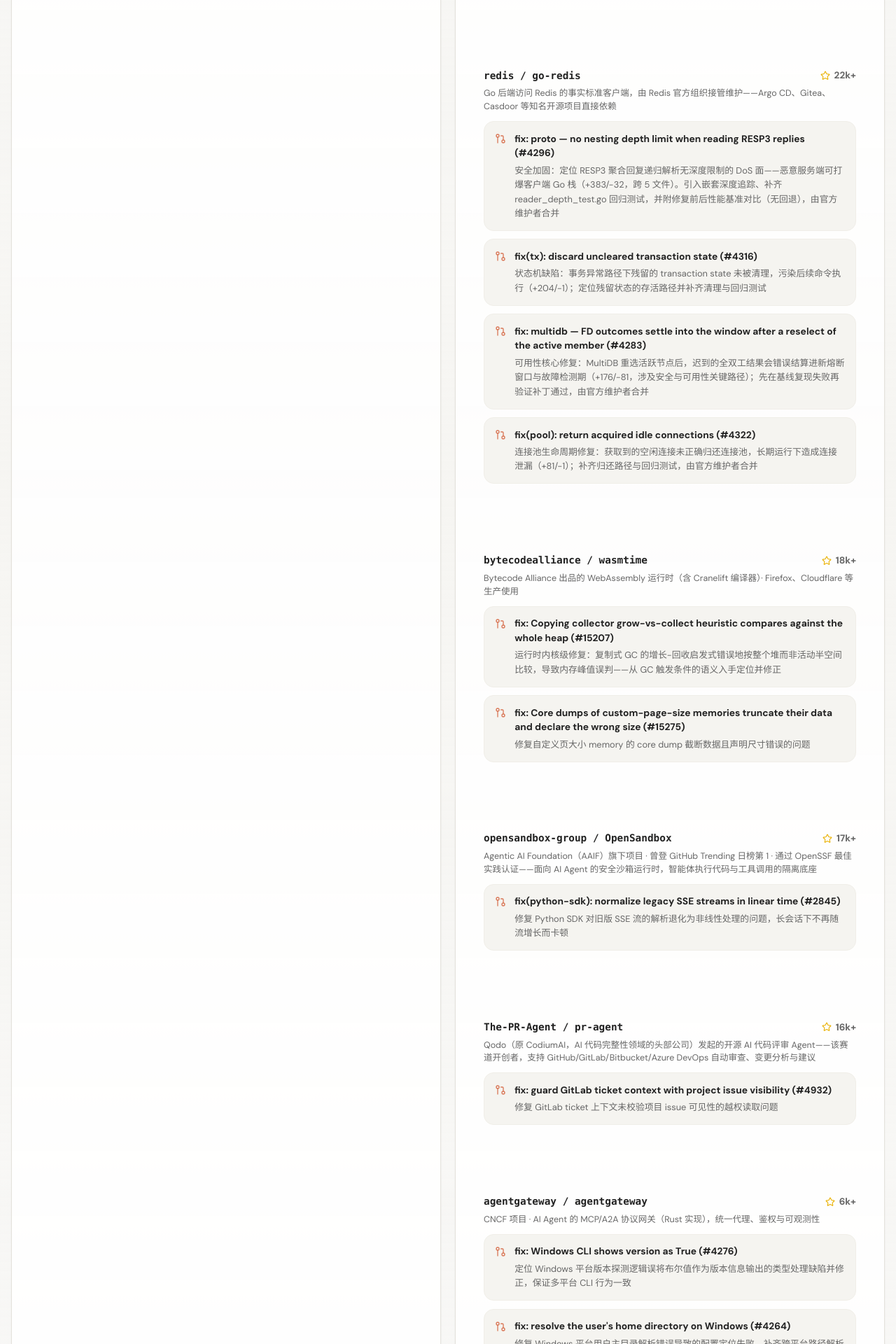
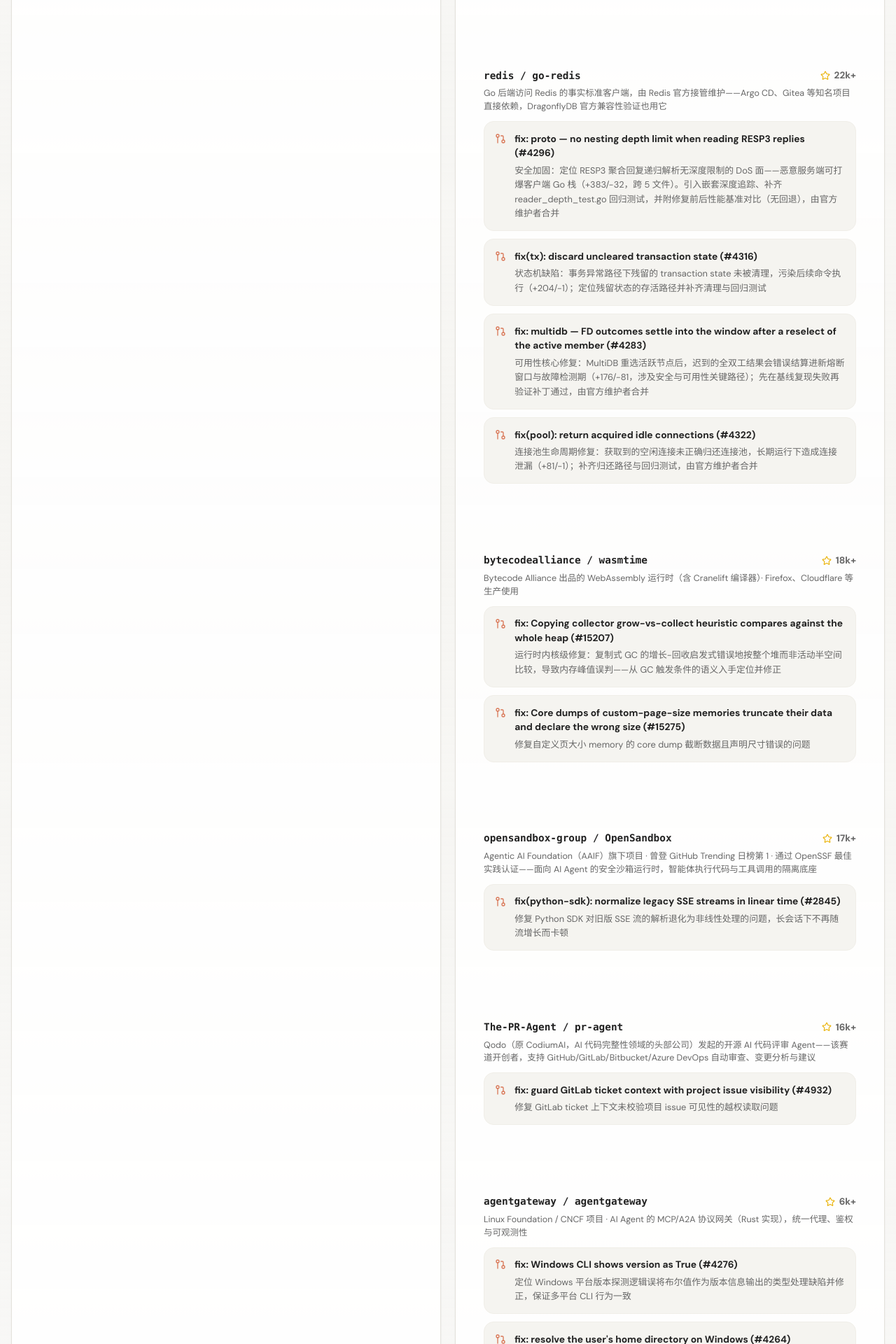
Before and after one commit to wangshun-china/interview-web, a Vue app: page / in a window 1280 px wide. Shown: the part 2720-4640 px from the top of the page at 70% size. Built offline with nearby package versions, Linux system fonts and the light colour scheme.

Commit message:
resume: enrich go-redis and agentgateway descriptions with ecosystem details

```diff
--- a/src/components/OpenSourceCard.vue
+++ b/src/components/OpenSourceCard.vue
@@ -142,7 +142,7 @@ const repos = [
     name: 'redis / go-redis',
     url: 'https://github.com/redis/go-redis',
     stars: '22k+',
-    desc: 'Go 后端访问 Redis 的事实标准客户端，由 Redis 官方组织接管维护——Argo CD、Gitea、Casdoor 等知名开源项目直接依赖',
+    desc: 'Go 后端访问 Redis 的事实标准客户端，由 Redis 官方接管维护——Argo CD、Gitea 等知名项目直接依赖，DragonflyDB 官方兼容性验证也用它',
     prs: [
       {
         title: 'fix: proto — no nesting depth limit when reading RESP3 replies (#4296)',
@@ -214,7 +214,7 @@ const repos = [
     name: 'agentgateway / agentgateway',
     url: 'https://github.com/agentgateway/agentgateway',
     stars: '6k+',
-    desc: 'CNCF 项目 · AI Agent 的 MCP/A2A 协议网关（Rust 实现），统一代理、鉴权与可观测性',
+    desc: 'Linux Foundation / CNCF 项目 · AI Agent 的 MCP/A2A 协议网关（Rust 实现），统一代理、鉴权与可观测性',
     prs: [
       {
         title: 'fix: Windows CLI shows version as True (#4276)',
```
